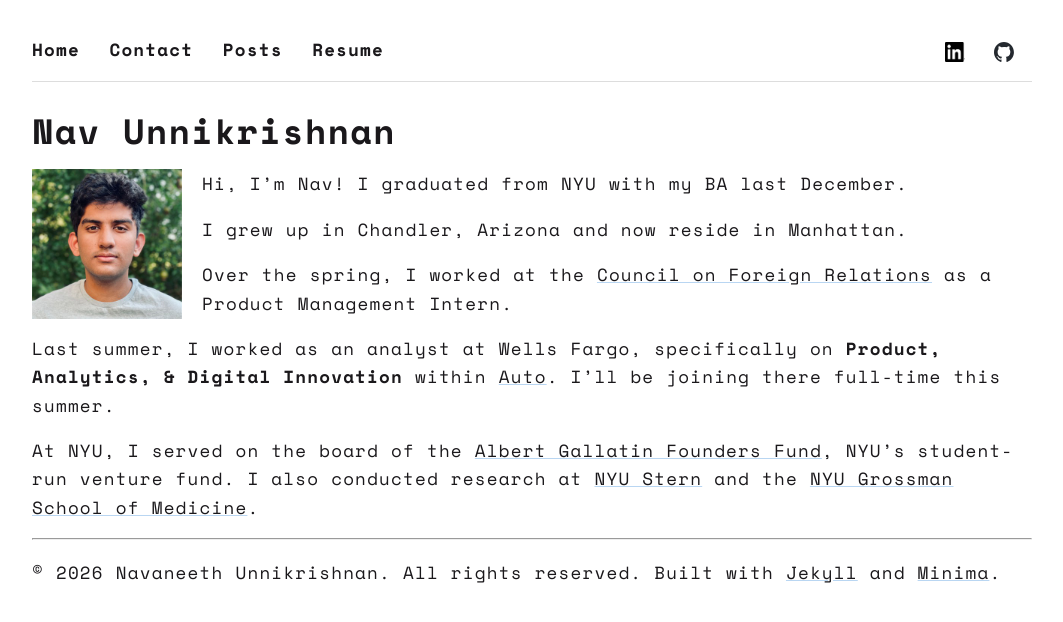
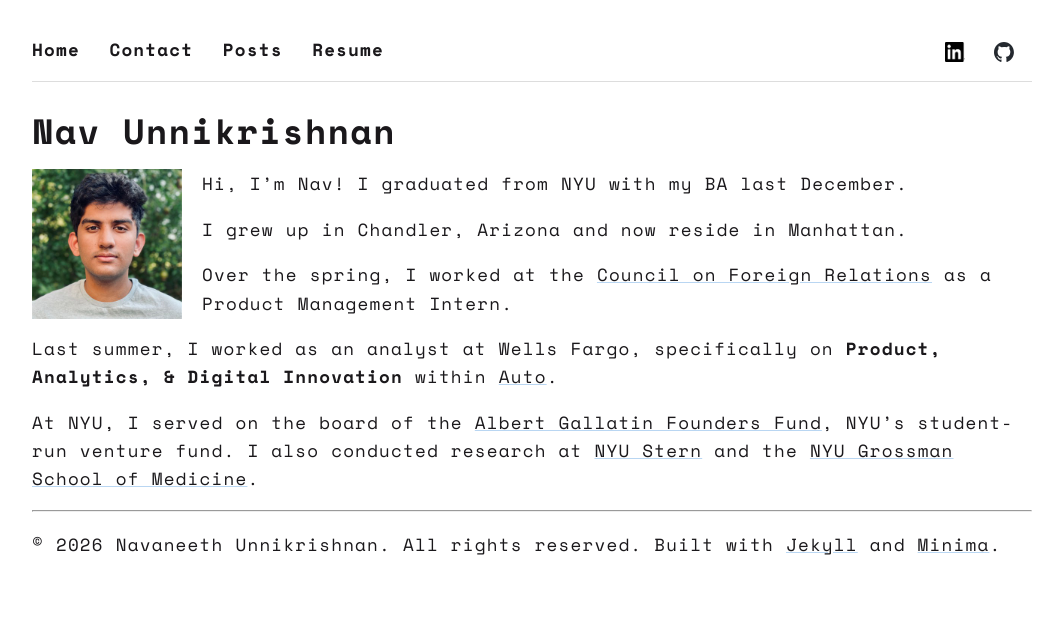
Before and after one commit to navunni/navunni.github.io, a Jekyll site: the page built from index.md, in a window 1280 px wide. Shown: the top 622 px of the page, without its empty margins (108-1171 px from the left). Built offline with Jekyll 4.4.1, drawn with Linux system fonts in a browser that asks for light colours.

Commit message:
changed bio slightly

```diff
--- a/index.md
+++ b/index.md
@@ -13,6 +13,6 @@
 
 Over the spring, I worked at the [Council on Foreign Relations](https://www.cfr.org/) as a Product Management Intern.
 
-Last summer, I worked as an analyst at Wells Fargo, specifically on **Product, Analytics, & Digital Innovation** within [Auto](https://www.wellsfargo.com/auto-loans/). I'll be joining there full-time this summer.
+Last summer, I worked as an analyst at Wells Fargo, specifically on **Product, Analytics, & Digital Innovation** within [Auto](https://www.wellsfargo.com/auto-loans/).
 
 At NYU, I served on the board of the [Albert Gallatin Founders Fund](https://forms.gallatin.nyu.edu/node/782), NYU's student-run venture fund. I also conducted research at [NYU Stern](https://www.stern.nyu.edu/experience-stern/about/departments-centers-initiatives/academic-departments/tops) and the [NYU Grossman School of Medicine](https://med.nyu.edu/departments-institutes/population-health/divisions-sections-centers/health-behavior/section-health-choice-policy-evaluation/research/health-evaluation-analytics-lab).
```
